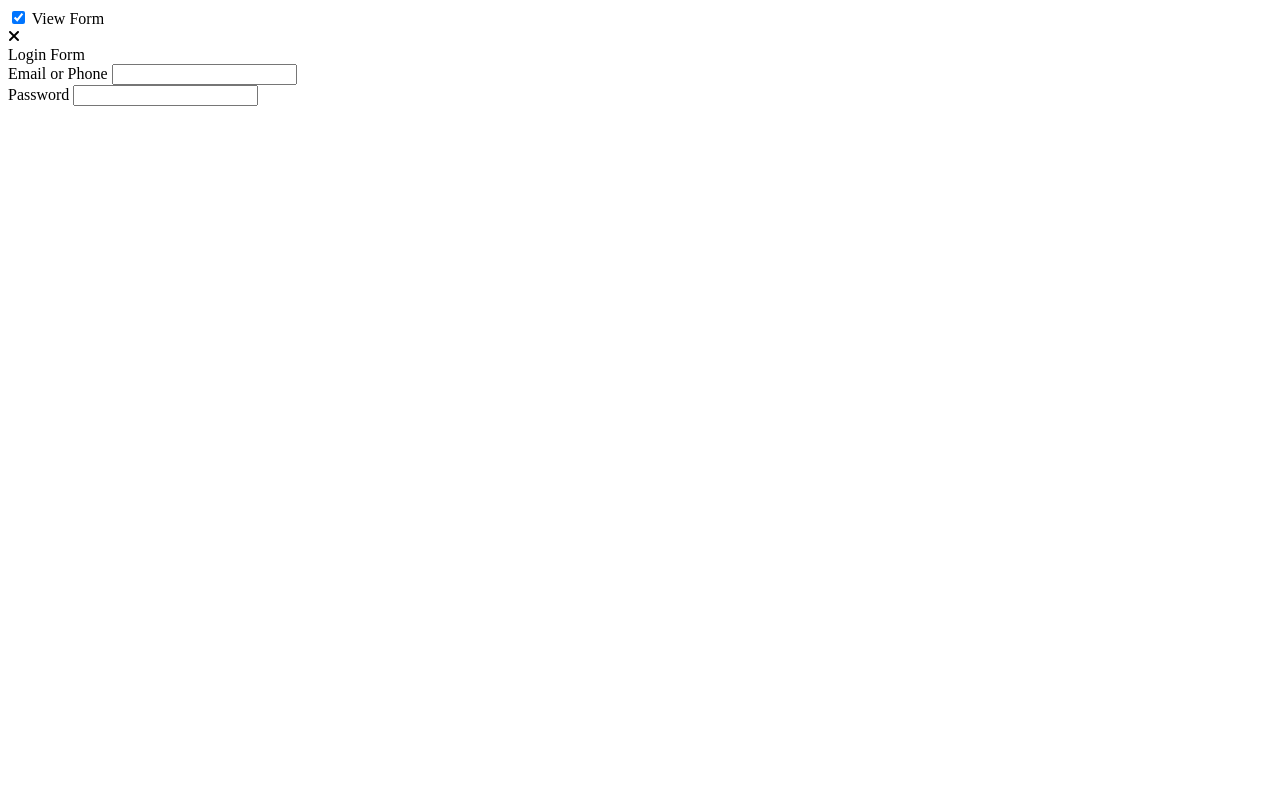
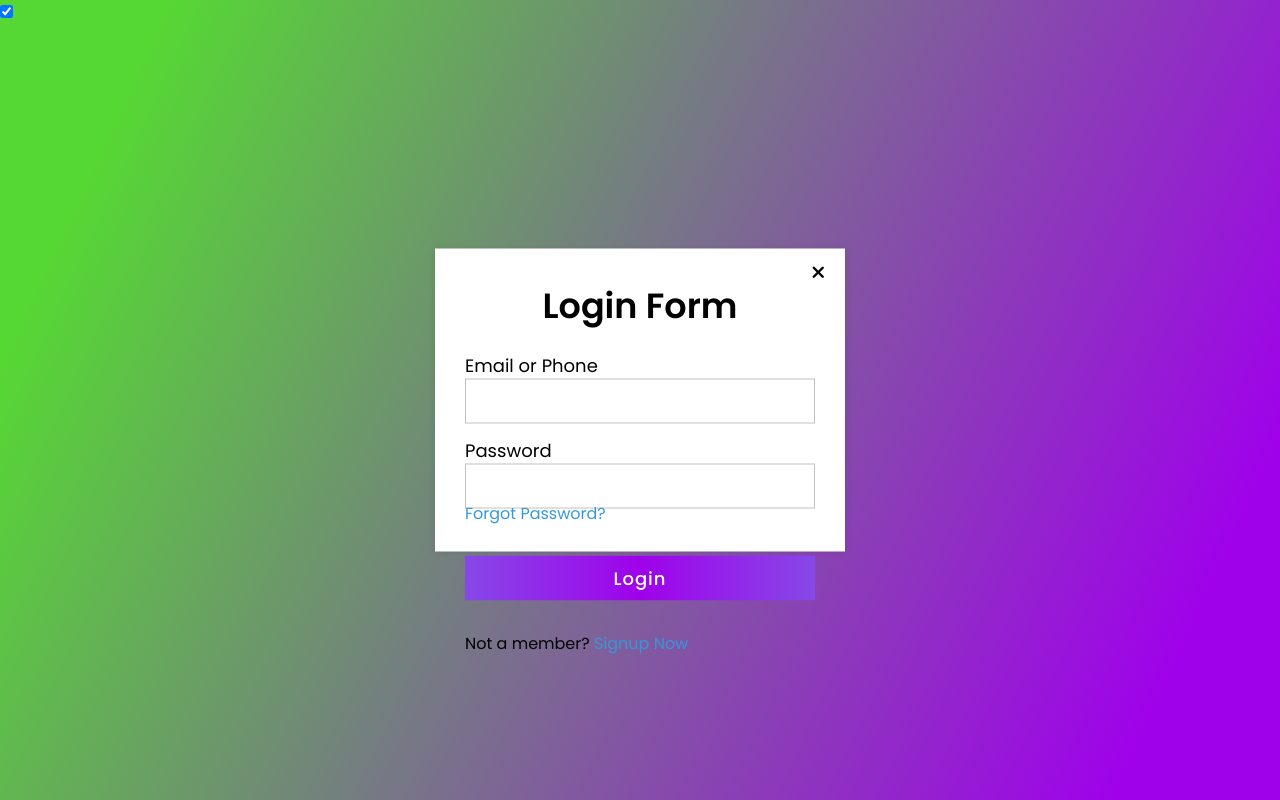
Before and after one commit to FalconView/Style_Login_Form, a plain HTML site: page index.html in a window 1280 px wide. Both pictures are taken after a click on the checkbox "View Form". Drawn offline with Linux system fonts and the light colour scheme.

Commit message:
style.css was hard coded

```diff
--- a/css/style.css
+++ b/css/style.css
@@ -0,0 +1,156 @@
+@import url("https://fonts.googleapis.com/css?family=Poppins:400,500,600,700&display=swap");
+
+* {
+  margin: 0;
+  padding: 0;
+  outline: none;
+  box-sizing: border-box;
+  font-family: "Poppins", sans-serif;
+}
+
+body {
+  height: 100vh;
+  width: 100%;
+  background: linear-gradient(115deg, #56d834 10%, #9f01ea 90%);
+}
+
+.show-btn {
+  background: #fff;
+  padding: 10px 20px;
+  font-size: 20px;
+  font-weight: 500;
+  color: #3498db;
+  cursor: pointer;
+  box-shadow: 0px 0px 10px rgba(0, 0, 0, 0.1);
+}
+
+.show-btn {
+  background: #fff;
+  padding: 10px 20px;
+  font-size: 20px;
+  font-weight: 500;
+  color: #3498db;
+  box-shadow: 0px 0px 10px rgba(0, 0, 0, 0.1);
+}
+
+.show-btn,
+.container {
+  position: absolute;
+  top: 50%;
+  left: 50%;
+  transform: translate(-50%, -50%);
+}
+
+input type {
+  /* [type="checkbox] */
+  display: none;
+}
+
+.container {
+  display: none;
+  background: #fff;
+  width: 410px;
+  padding: 30px;
+  box-shadow: 0 0 8px rgba(0, 0, 0, 0.1);
+}
+
+#show:checked ~ .container {
+  display: block;
+}
+
+.container .close-btn {
+  position: absolute;
+  right: 20px;
+  top: 15px;
+  font-size: 18px;
+  cursor: pointer;
+}
+
+.container .close-btn:hover {
+  color: #3498db;
+}
+
+.container .text {
+  font-size: 35px;
+  font-weight: 600;
+  text-align: center;
+}
+
+.container form {
+  margin-top: -20px;
+}
+
+.container form .data {
+  height: 45px;
+  width: 100%;
+  margin: 40px 0;
+}
+
+form .data label {
+  font-size: 18px;
+}
+
+form .data input {
+  height: 100%;
+  width: 100%;
+  padding-left: 10px;
+  font-size: 17px;
+  border: 1px solid silver;
+}
+
+form .data input:focus {
+  border-color: #3498db;
+  border-bottom-width: 2px;
+}
+
+form .forgot-pass {
+  margin-top: -8px;
+}
+
+form .forgot-pass {
+  margin-top: -8px;
+}
+
+form .forgot-pass a {
+  color: #3498db;
+  text-decoration: none;
+}
+
+form .forgot-pass a:hover {
+  text-decoration: underline;
+}
+
+form .btn {
+  margin: 30px 0;
+  height: 45px;
+  width: 100%;
+  position: relative;
+  overflow: hidden;
+}
+
+form .btn .inner {
+  height: 100%;
+  width: 300%;
+  position: absolute;
+  left: -100%;
+  z-index: -1;
+  background: -webkit-linear-gradient(right, #56d8e4, #9f01ea, #56d8e4);
+  transition: all 0.4s;
+}
+
+form .btn:hover .inner {
+  left: 0;
+}
+
+form .btn button {
+  height: 100%;
+  width: 100%;
+  background: none;
+  border: none;
+  color: #fff;
+  font-size: 18px;
+  font-weight: 500;
+  text-decoration: uppercase;
+  letter-spacing: 1px;
+  cursor: pointer;
+}
--- a/index.html
+++ b/index.html
@@ -23,6 +23,16 @@
           <div class="data">
             <label>Password</label>
             <input type="password" required />
+            <div class="forgot-pass">
+              <a href="#">Forgot Password?</a>
+              <div class="btn">
+                <div class="inner"></div>
+                <button type="submit">Login</button>
+              </div>
+              <div class="signup-link">
+                Not a member? <a href="#">Signup Now</a>
+              </div>
+            </div>
           </div>
         </form>
       </div>
```
